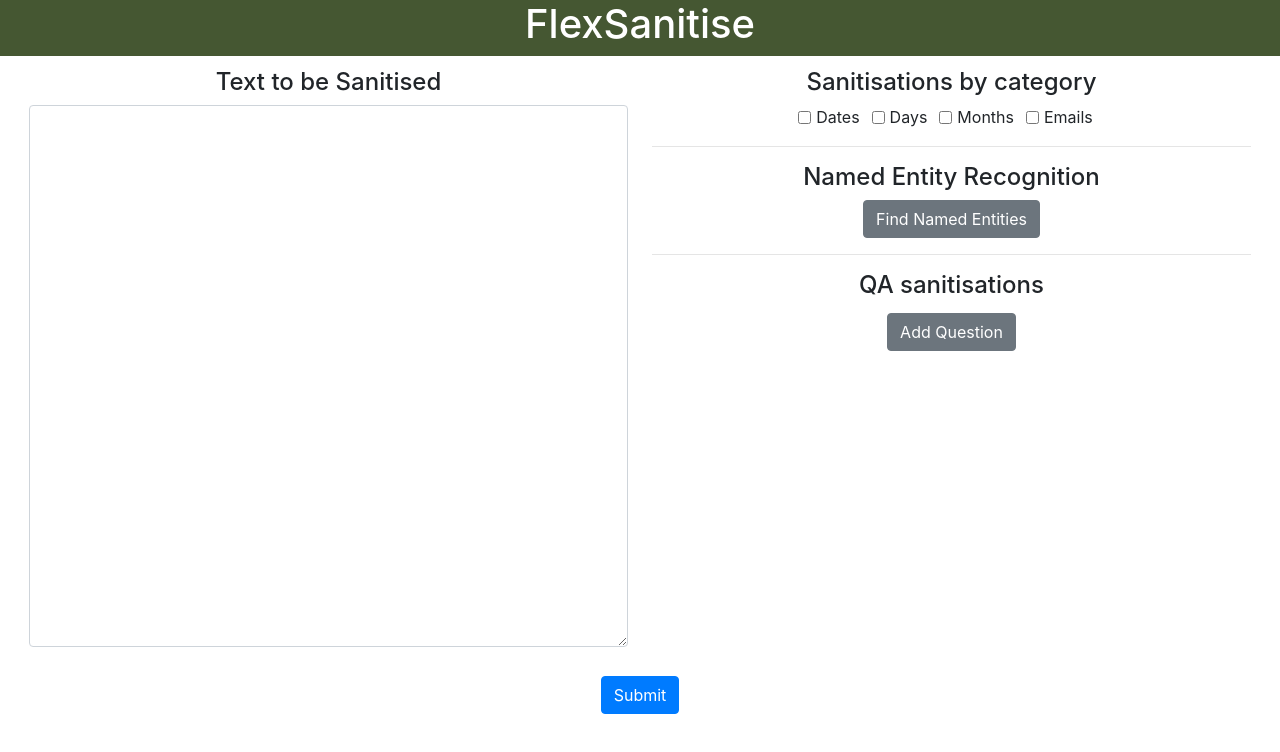
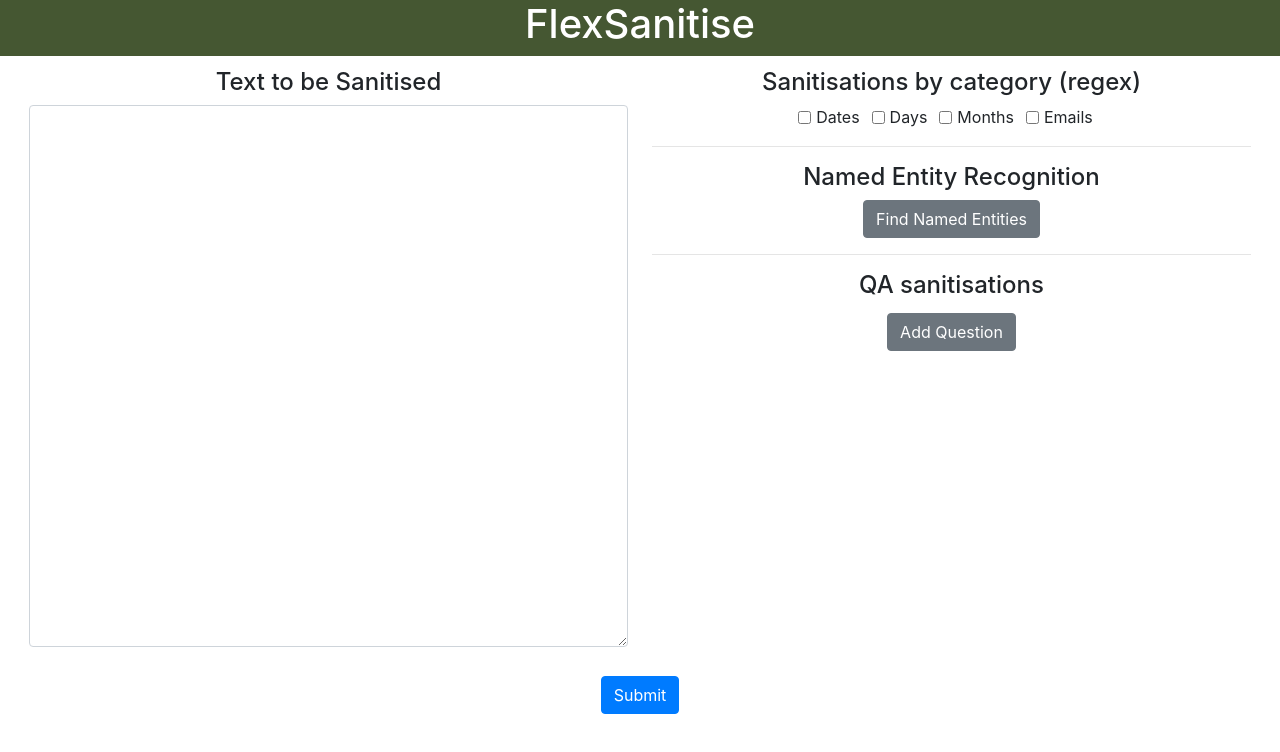
Before and after one commit to FilipposVlahos/FlexSanitise-Front-End, a React (Create React App) app: page / in a window 1280 px wide. Shown: the top 752 px of the page. Built offline with nearby package versions, Linux system fonts and the light colour scheme.

Commit message:
Regex label above checkboxes

```diff
--- a/src/components/Form.js
+++ b/src/components/Form.js
@@ -103,7 +103,7 @@ function Form (props) {
 
             <div className = "column">
                 <div>
-                    <h4>Sanitisations by category</h4>
+                    <h4>Sanitisations by category (regex)</h4>
                     {["checkbox"].map((type) => (
                         <div key={`inline-${type}`} className="mb-3">
                             <BootstrapForm.Check inline label="Dates" defaultChecked={dates} type={type} id={`inline-${type}-1`} onChange={e => setDates(!dates)} />
```
